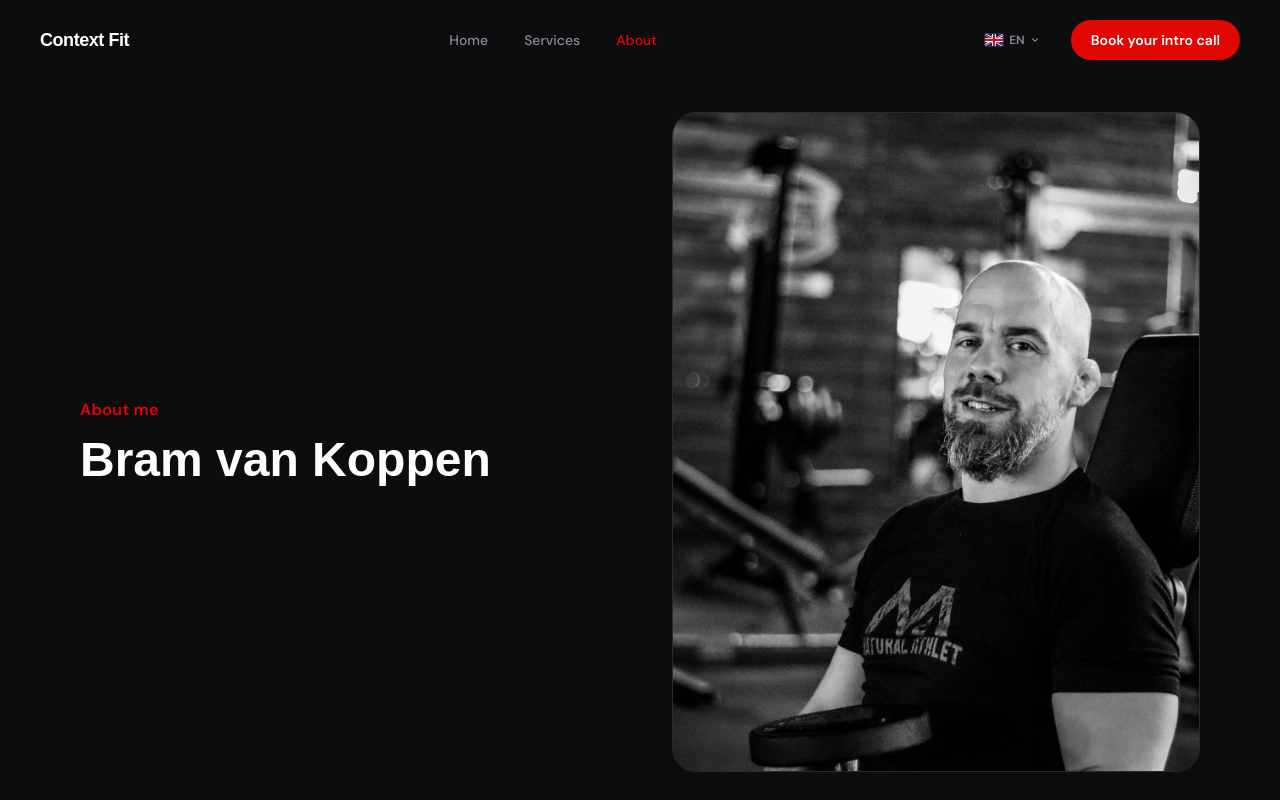
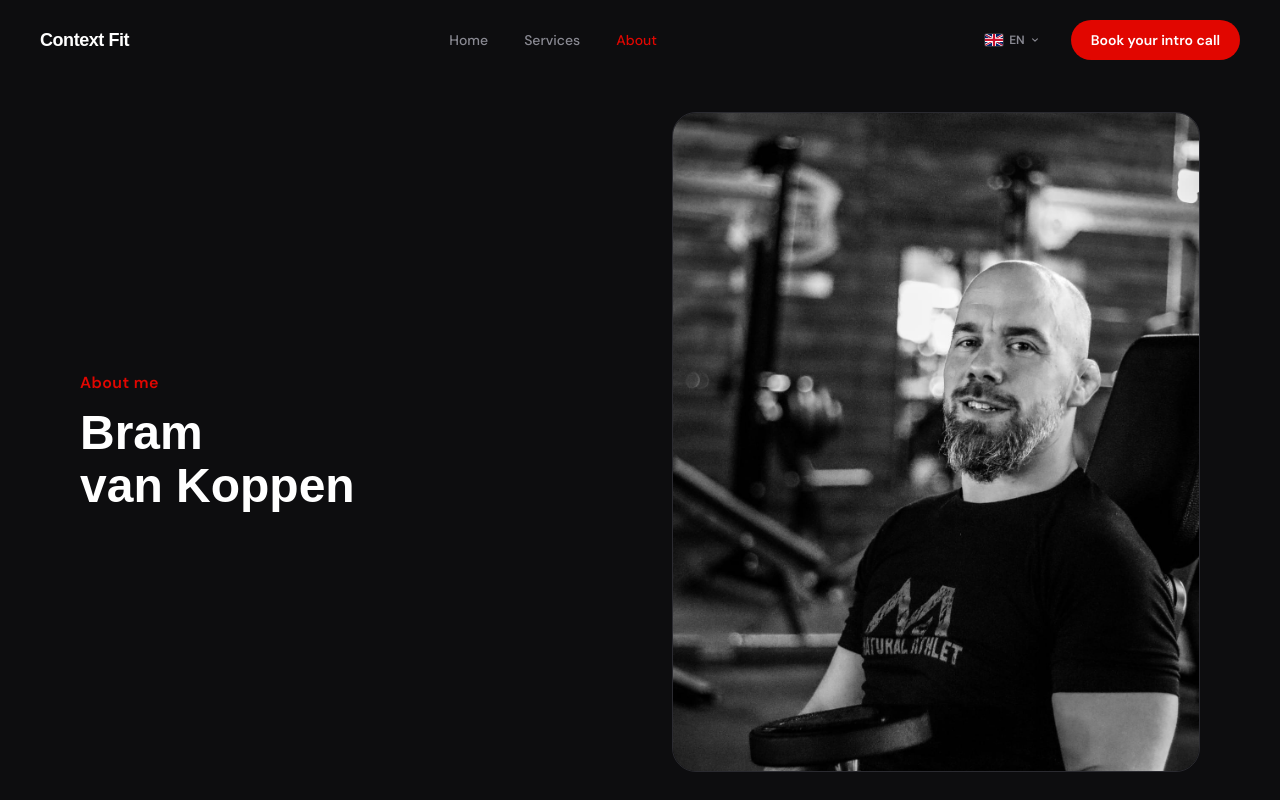
Before and after one commit to SorcG/context-fit, a Next.js app: page /en/ueber-mich in a window 1280 px wide. Shown: the top 800 px of the page. Built offline with nearby package versions, Linux system fonts and the light colour scheme; a web font is replaced by a local one.

Commit message:
Über mich Updates

```diff
--- a/app/[locale]/ueber-mich/page.tsx
+++ b/app/[locale]/ueber-mich/page.tsx
@@ -68,7 +68,7 @@ export default async function UeberMichPage({
     <>
       <PageHeader
         eyebrow={t("eyebrow")}
-        title="Bram van Koppen"
+        title={"Bram\nvan Koppen"}
         image="/images/smile_with_curl.jpeg"
         alt={tAlt("smileWithCurl")}
       />
--- a/components/ComebackCompare.tsx
+++ b/components/ComebackCompare.tsx
@@ -12,6 +12,7 @@ interface ComparePhoto {
 
 interface ComparePair {
   view: number;
+  afterView: number;
   before: ComparePhoto;
   after: ComparePhoto;
   statBefore: string;
@@ -21,26 +22,28 @@ interface ComparePair {
 const pairs: ComparePair[] = [
   {
     view: 1,
+    afterView: 2,
     before: {
       src: "/images/vorher1.jpeg",
       position: "object-[center_49%]",
     },
     after: {
-      src: "/images/nachher1.jpeg",
-      position: "object-top",
+      src: "/images/nachher2.jpeg",
+      position: "object-[center_53%]",
     },
     statBefore: "104 kg",
     statAfter: "88 kg",
   },
   {
     view: 2,
+    afterView: 1,
     before: {
       src: "/images/vorher2.jpeg",
       position: "object-[center_92%]",
     },
     after: {
-      src: "/images/nachher2.jpeg",
-      position: "object-[center_53%]",
+      src: "/images/nachher1.jpeg",
+      position: "object-top",
     },
     statBefore: "104 kg",
     statAfter: "88 kg",
--- a/components/PageHeader.tsx
+++ b/components/PageHeader.tsx
@@ -130,7 +130,7 @@ export default function PageHeader({
         <p className="text-sm font-semibold tracking-wide text-accent lg:text-base">
           {eyebrow}
         </p>
-        <h1 className="text-3xl leading-[1.1] text-text lg:text-5xl">
+        <h1 className="whitespace-pre-line text-3xl leading-[1.1] text-text lg:text-5xl">
           {title}
         </h1>
       </div>
```
